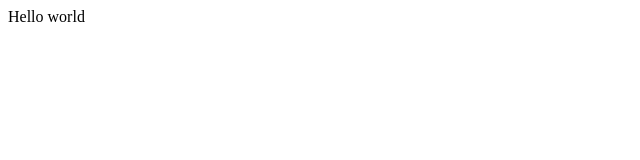
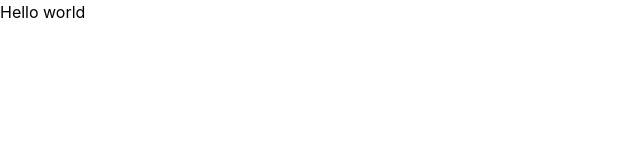
Before and after one commit to RichardLi88/unihack-2025, a React app in the folder project/frontend/: page / in a window 1280 px wide. Shown: the top 160 px of the page, without its empty margins (0-640 px from the left). Built offline with nearby package versions, Linux system fonts and the light colour scheme; the HTML template or start-up script is replaced by a standard one.

Commit message:
Add mantine ui boilerplate
- incorporate mantine provider to code

```diff
--- a/project/frontend/src/App.jsx
+++ b/project/frontend/src/App.jsx
@@ -1,3 +1,4 @@
+import '@mantine/core/styles.css';
 function App() {
 
   return (
--- a/project/frontend/src/main.jsx
+++ b/project/frontend/src/main.jsx
@@ -1,9 +1,16 @@
 import { StrictMode } from 'react'
 import { createRoot } from 'react-dom/client'
 import App from './App.jsx'
+import { BrowserRouter } from 'react-router'
+import { MantineProvider } from '@mantine/core'
 
 createRoot(document.getElementById('root')).render(
+
   <StrictMode>
-    <App />
+    <MantineProvider>
+      <BrowserRouter>
+        <App />
+      </BrowserRouter>
+    </MantineProvider>
   </StrictMode>,
 )
```
